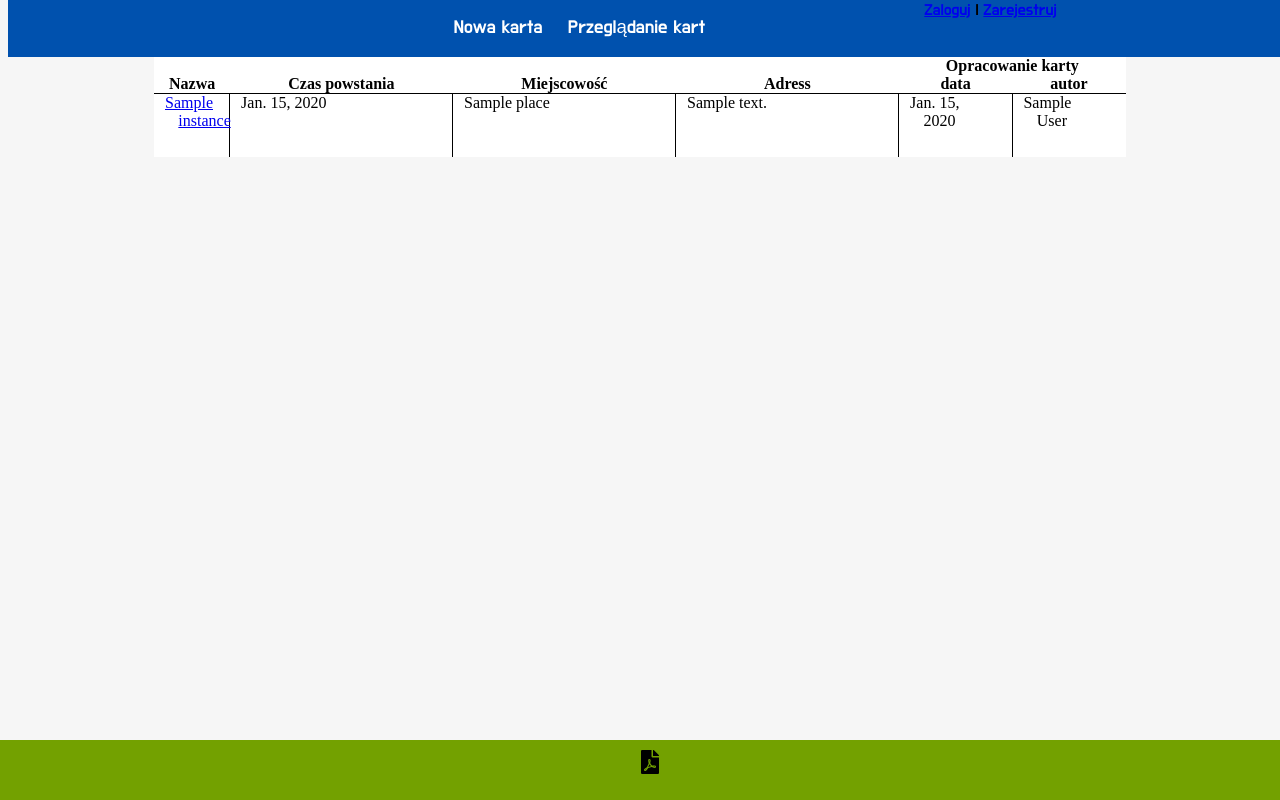
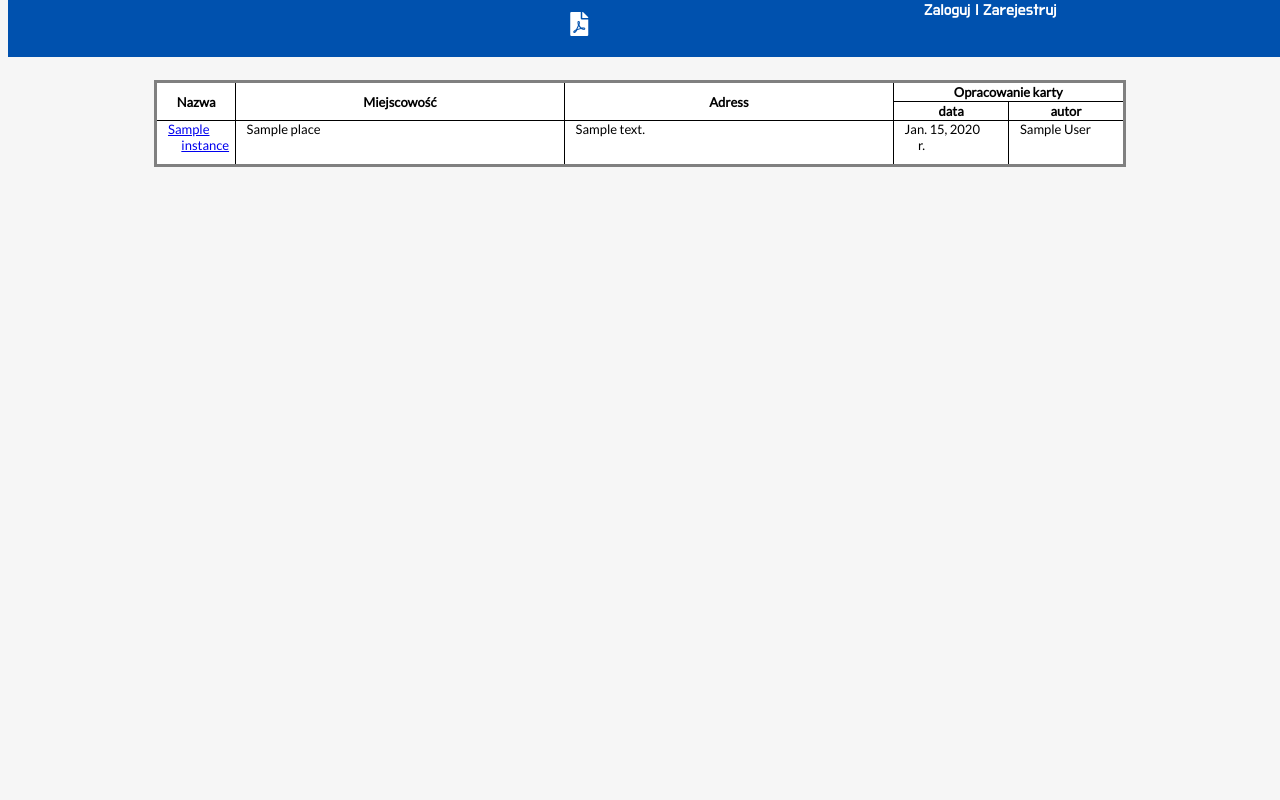
Before and after one commit to rkucmierowski/Final_Project, a Django app: template freeGEZ/templates/heritage_register/relic_list.html in a window 1280 px wide. Run offline with Django 3.2, Linux system fonts and the light colour scheme; the template is opened without the code that fills it: most values are stand-ins (such as "Sample title", 1, 10 or a date in 2020); some libraries are stand-ins or nearby versions.

Commit message:
Style table on home page

```diff
--- a/freeGEZ/static/heritage_register/style.css
+++ b/freeGEZ/static/heritage_register/style.css
@@ -1,4 +1,5 @@
 @import url('https://fonts.googleapis.com/css?family=Do+Hyeon|Lato');
+
 
 body {
   background-color: #F6F6F6;
@@ -12,9 +13,23 @@ main {
 }
 
 aside {
+  color: #fff;
   display: inline-block;
   height: 100%;
   vertical-align: middle;
+}
+
+aside a {
+  color: #fff;
+  text-decoration: none;
+}
+
+aside a::after {
+  font-family: 'Do Hyeon', sans-serif;}
+
+aside span {
+  font-size: large;
+  font-weight: bold;
 }
 
 footer {
@@ -75,13 +90,13 @@ nav {
   text-decoration: none;
 }
 
-.nav a:hover {
+.nav a[href]:hover {
   background-color: #fff;
   color: #0051AE;
 }
 
 .card-pattern {
-  border: 1px solid red;
+  border: 1px solid black;
   font: 10pt 'Arial', 'Lato', sans-serif;
   height: 165mm;
   margin: 0 auto;
@@ -113,11 +128,42 @@ nav {
   text-decoration: none;
 }
 
-.page-nav:hover {
-  color: goldenrod;
+/*.page-nav:hover {*/
+  /*color: goldenrod;*/
+/*}*/
+
+/* Table */
+#all_relic {
+  border-collapse: collapse;
+  border-style: solid;
+  font-size: small;
+  font-family: 'Lato', sans-serif;
+  height: 100%;
+  margin: 80px 0 0 0;
+  padding: 0;
+  table-layout: fixed;
+  width: 100%;
 }
 
-/* Table */
+#all_relic td {
+  border: 1px solid black;
+  min-height: 17mm;
+  padding: 0 18pt 8pt 18pt;
+  text-indent: -10pt;
+  vertical-align: text-top;
+}
+
+#all_relic th {
+  border: 1px solid black;
+}
+
+#all_relic th:first-child {
+  min-width: 400px;
+}
+
+.opr {
+  min-width: 280px;
+}
 
 table {
   border-collapse: collapse;
@@ -137,7 +183,7 @@ td {
   vertical-align: text-top;
 }
 
-th {
+.card-pattern th {
   border-width: 0;
   height: 0;
   margin: 0;
@@ -152,14 +198,14 @@ th:last-child { /* force width of last column */
   width: 60mm;
 }
 
-thead {
+.card-pattern thead {
   height: 0;
   margin: 0;
   padding: 0;
 }
 
-tbody tr:nth-child(1),
-tbody tr:nth-child(2) {
+.card-pattern tbody tr:nth-child(1),
+.card-pattern tbody tr:nth-child(2) {
   height: 17mm;
 }
 
--- a/freeGEZ/templates/heritage_register/home.html
+++ b/freeGEZ/templates/heritage_register/home.html
@@ -6,16 +6,16 @@
 
 {% block nav %}
   <nav>
-    <div class="nav">
-      <a href="{% url 'relic-create' %}">Nowa karta</a>
-      <a href="{% url 'relic-details' %}">Przeglądanie kart</a>  <!-- TODO: change 1 to first object, if exists-->
+    <div class="nav">{% block inner %}{% endblock %}
+{#      <a href="{% url 'relic-create' %}">Nowa karta</a>#}
+{#      <a href="{% url 'relic-details' %}">Przeglądanie kart</a>  <!-- TODO: change 1 to first object, if exists-->#}
 {#      <a href="{% url 'pdf' %}">Export</a>#}
     </div>
 
     <aside>
       {% if user.is_authenticated %}
-        {{ user.username }}
-        <p><a href="{% url 'logout' %}">Wyloguj</a></p>
+        <p>Zalogowano: <span>{{ user.username }}</span><br>
+        <a href="{% url 'logout' %}" class="fa fa-sign-out-alt" title="Wyloguj"> wyloguj</a></p>
       {% else %}
         <a href="{% url 'login' %}">Zaloguj</a> |
         <a href="{% url 'signup' %}">Zarejestruj</a>
--- a/freeGEZ/templates/heritage_register/relic_details.html
+++ b/freeGEZ/templates/heritage_register/relic_details.html
@@ -47,8 +47,8 @@
 {% endblock %}
 
 
-{% block footer %}
-  <footer>
+{% block inner %}
+{#  <footer>#}
     {#    {% if is_paginated %}#}
     <a href="{% url 'home' %}" class="page-nav fa fa-home"></a>
     {% if page_obj.has_previous %}
@@ -92,7 +92,7 @@
     {% endif %}
     <a href="{% url 'pdf' page_obj.number %}" class="page-nav fa fa-file-pdf"></a>
     {#    {% endif %}#}
-  </footer>
+{#  </footer>#}
 {% endblock %}
 
 {% block content %}
--- a/freeGEZ/templates/heritage_register/relic_form.html
+++ b/freeGEZ/templates/heritage_register/relic_form.html
@@ -1,9 +1,9 @@
 {% extends 'heritage_register/relic_input.html' %}
 
-{% block footer %}
-  <footer>
+{% block inner %}
+{#  <footer>#}
     <input type="submit" name="submit" value="Zapisz" form="form" formaction="{% url 'relic-create' %}">
     <input type="submit" name="cancel" value="Anuluj" form="form" formnovalidate formmethod="get" formaction="{% url 'relics-list' %}">
 {#  <input type="button" value="Cancel" onclick="window.location.assign({% url 'relics-list' %})">#}
-  </footer>
+{#  </footer>#}
 {% endblock %}
--- a/freeGEZ/templates/heritage_register/relic_list.html
+++ b/freeGEZ/templates/heritage_register/relic_list.html
@@ -4,18 +4,18 @@
   <table id="all_relic">
     <thead>
     <tr>
-      <th></th>
-      <th></th>
-      <th></th>
-      <th></th>
-      <th colspan="2">Opracowanie karty</th>
+      <th rowspan="2">Nazwa</th>
+{#      <th></th>#}
+      <th rowspan="2">Miejscowość</th>
+      <th rowspan="2">Adress</th>
+      <th colspan="2" class="opr">Opracowanie karty</th>
     </tr>
     <tr>
-      <th rowspan="2">Nazwa</th>
-      <th rowspan="2">Czas powstania</th>
-      <th rowspan="2">Miejscowość</th>
-      <th rowspan="2">Adress</th>
-      <th>data</th>
+{#      <th></th>#}
+{#      <th></th>#}
+{#      <th></th>#}
+{#      <th rowspan="2">Czas powstania</th>#}
+      <th class="date">data</th>
       <th>autor</th>
     </tr>
     </thead>
@@ -26,9 +26,9 @@
         <td><a href="{% url 'relic-details' %}">
           {{ instance.name }}</a>
         </td>
-        <td>
-          {{ instance.time_of_creation|date|default:"&mdash;" }}
-        </td>
+{#        <td>#}
+{#          {{ instance.time_of_creation|date|default:"&mdash;" }}#}
+{#        </td>#}
         <td>
           {{ instance.place|default:"&mdash;" }}
         </td>
@@ -36,7 +36,7 @@
           {{ instance.address|default:"&mdash;" }}
         </td>
         <td>
-          {{ instance.date|date }}
+          {{ instance.date|date }} r.
         </td>
         <td>
           {{ instance.author.first_name|default:"&mdash;" }}
@@ -48,8 +48,8 @@
   </table>
 {% endblock %}
 
-{% block footer %}
-  <footer>
+{% block inner %}
+{#  <nav>#}
     <a href="{% url 'pdf' %}" class="page-nav fa fa-file-pdf"></a>
-  </footer>
+{#  </nav>#}
 {% endblock %}
```
